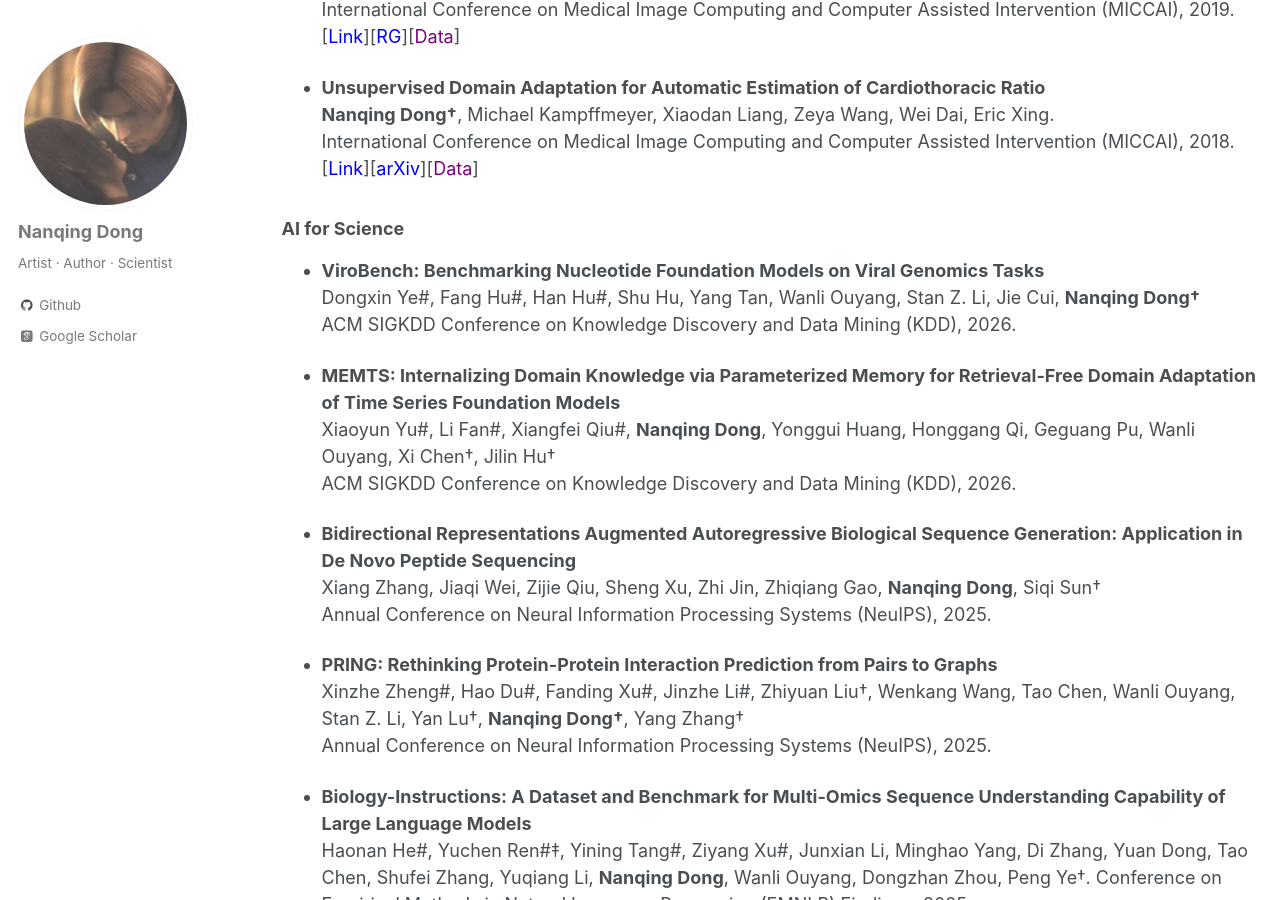
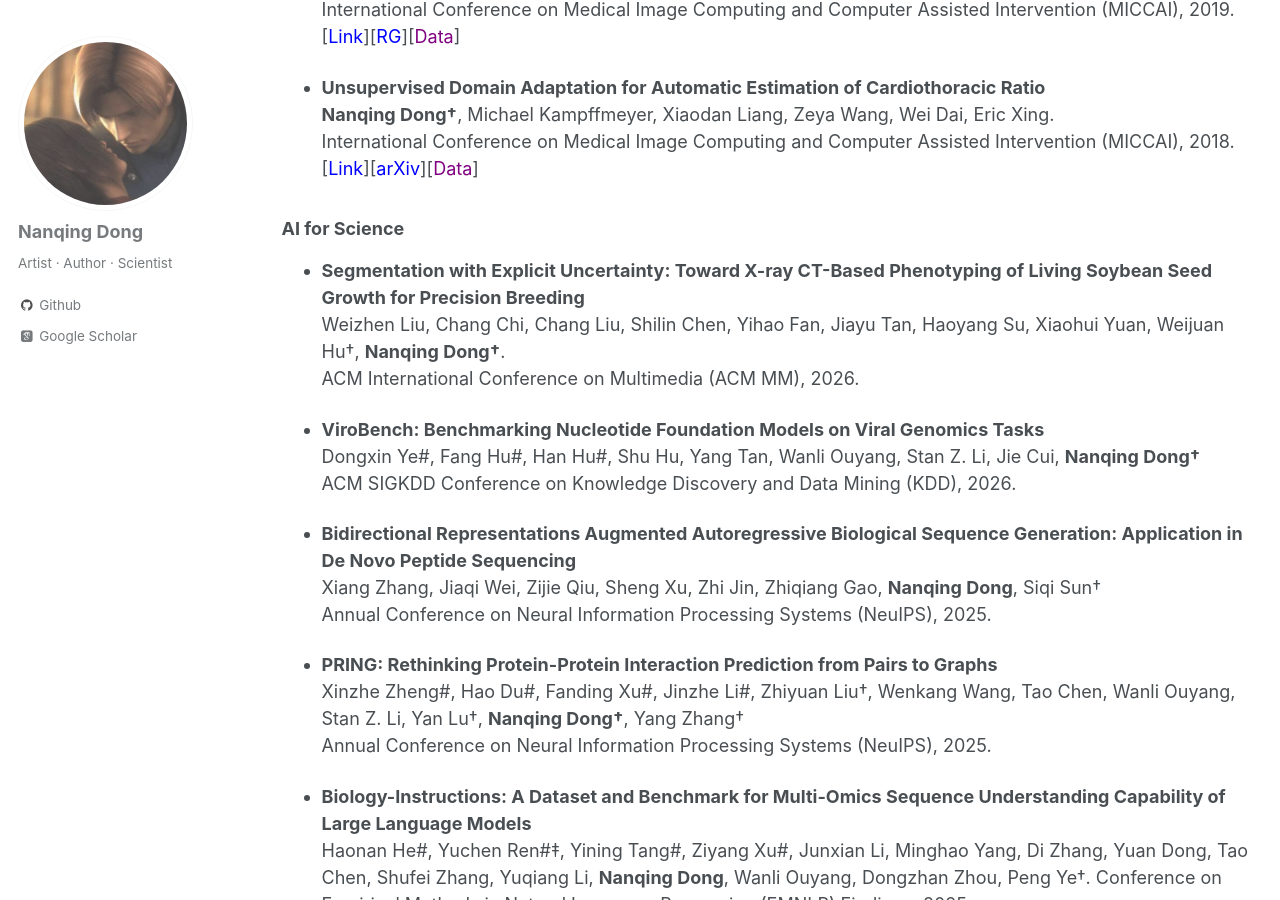
Before and after one commit to eveningdong/eveningdong.github.io, a Jekyll site: the page built from _pages/publication.md, in a window 1280 px wide and 900 px high, scrolled down 4547 px. Built offline with Jekyll 4.4.1, drawn with Linux system fonts in a browser that asks for light colours; some web fonts are replaced; some of the changed text lies outside the part shown.

Commit message:
Update publication.md

```diff
--- a/_pages/publication.md
+++ b/_pages/publication.md
@@ -152,12 +152,12 @@ The research topics are listed in alphabetical order.
 
 
 ### AI for Science
+* **Segmentation with Explicit Uncertainty: Toward X-ray CT-Based Phenotyping of Living Soybean Seed Growth for Precision Breeding**
+  Weizhen Liu, Chang Chi, Chang Liu, Shilin Chen, Yihao Fan, Jiayu Tan, Haoyang Su, Xiaohui Yuan, Weijuan Hu†, **Nanqing Dong†**.
+  ACM International Conference on Multimedia (ACM MM), 2026.
+
 * **ViroBench: Benchmarking Nucleotide Foundation Models on Viral Genomics Tasks**
   Dongxin Ye#, Fang Hu#, Han Hu#, Shu Hu, Yang Tan, Wanli Ouyang, Stan Z. Li, Jie Cui, **Nanqing Dong†**
-  ACM SIGKDD Conference on Knowledge Discovery and Data Mining (KDD), 2026.
-
-* **MEMTS: Internalizing Domain Knowledge via Parameterized Memory for Retrieval-Free Domain Adaptation of Time Series Foundation Models**
-  Xiaoyun Yu#, Li Fan#, Xiangfei Qiu#, **Nanqing Dong**, Yonggui Huang, Honggang Qi, Geguang Pu, Wanli Ouyang, Xi Chen†, Jilin Hu†
   ACM SIGKDD Conference on Knowledge Discovery and Data Mining (KDD), 2026.
 
 * **Bidirectional Representations Augmented Autoregressive Biological Sequence Generation: Application in De Novo Peptide Sequencing**
```
Also changed, not shown: other parts of _pages/publication.md (+4 -4 lines).
